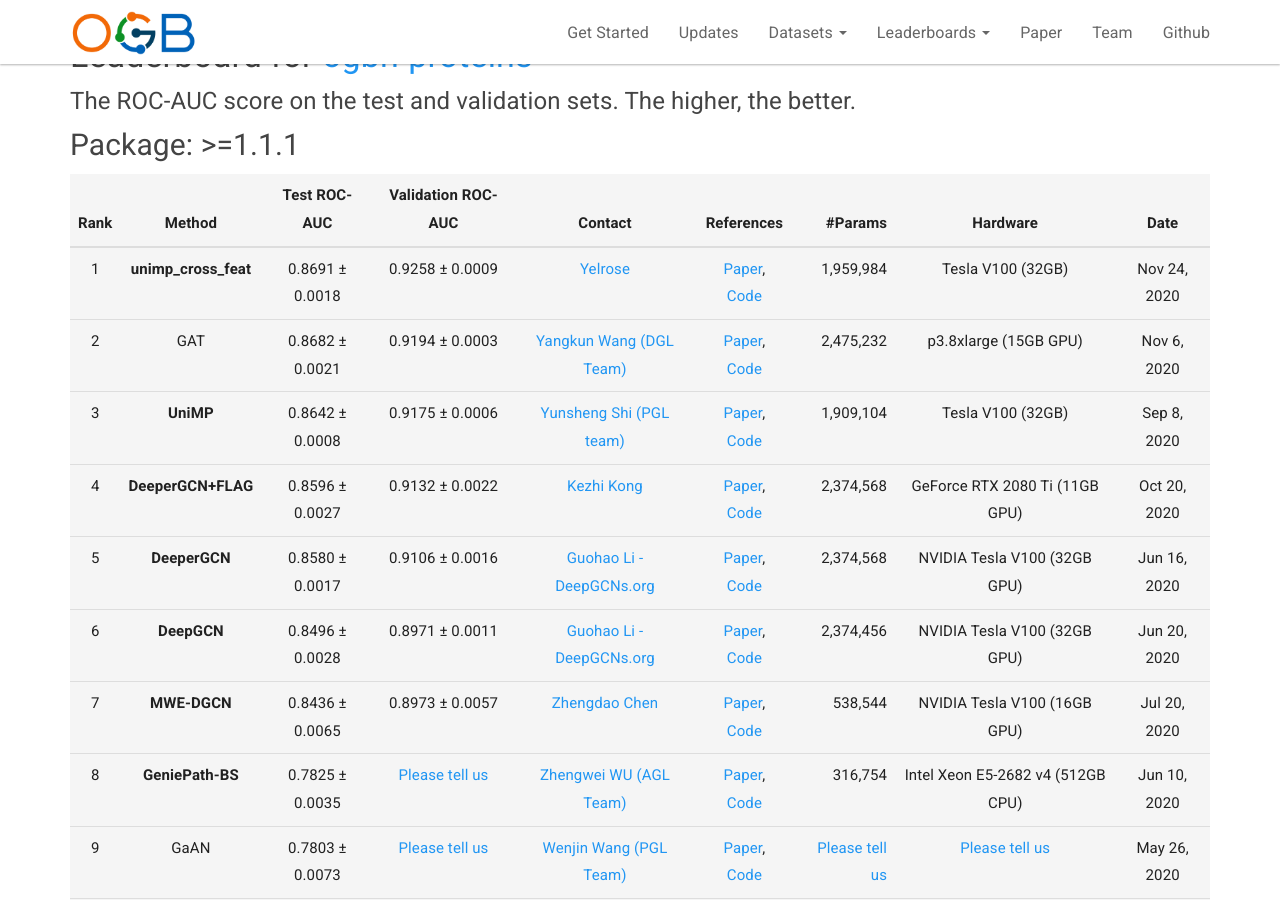
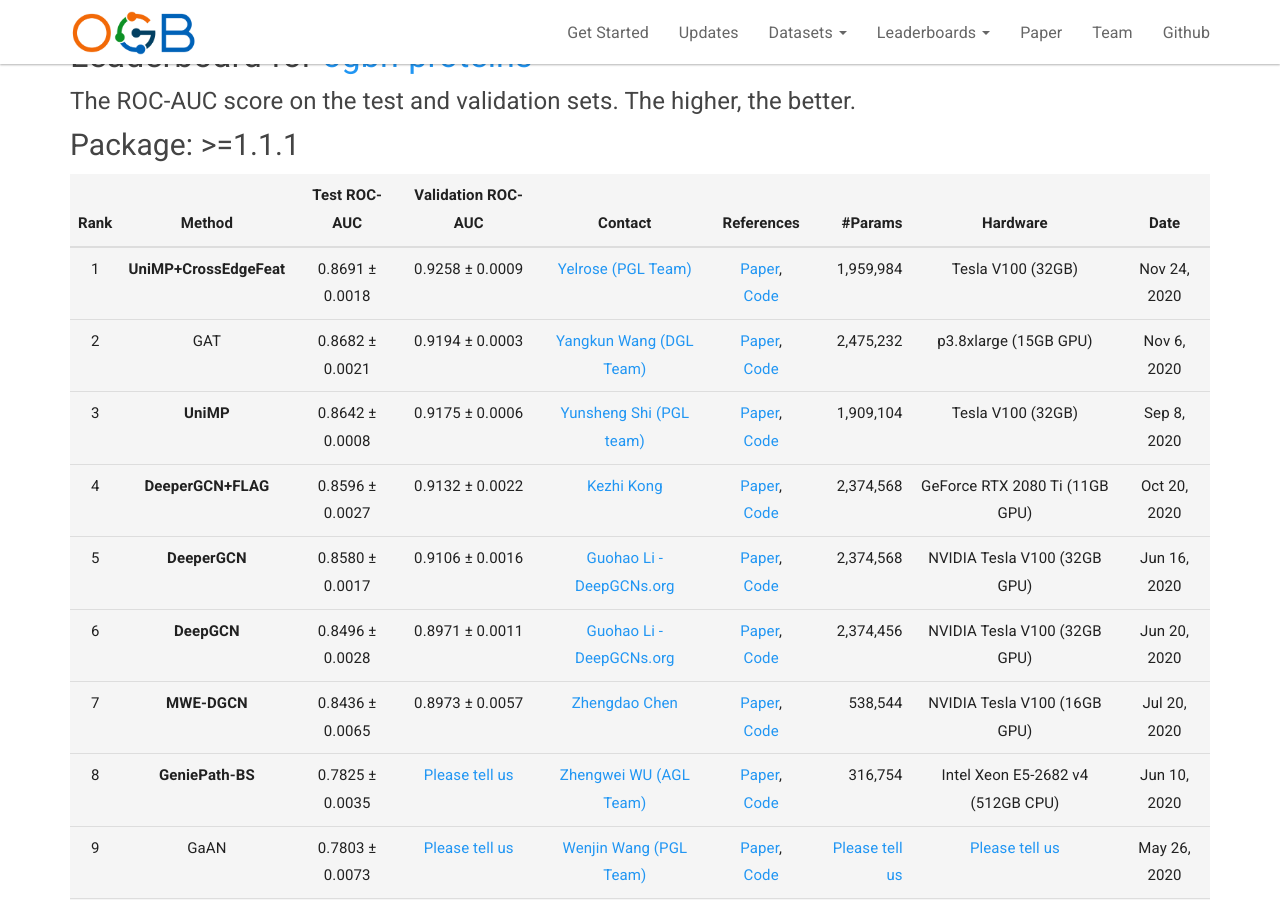
Before and after one commit to snap-stanford/ogb-web, a Jekyll site: the page built from _docs/leaderboard/leader_nodeprop.md, in a window 1280 px wide and 900 px high, scrolled down 2488 px. Built offline with Jekyll 4.4.1, drawn with Linux system fonts in a browser that asks for light colours.

Commit message:
updateleaderboard

```diff
--- a/_docs/leaderboard/leader_nodeprop.md
+++ b/_docs/leaderboard/leader_nodeprop.md
@@ -63,7 +63,7 @@ The **bold** method name indicates that the implementation is **official** (by t
 
 | Rank  | Method | Test ROC-AUC | Validation ROC-AUC | Contact | References | #Params | Hardware | Date
 |:----:|:-----:|:------:|:-----:|:-----:|:-----:|-----:|:-----:|:-----:|
-|  1  |  **unimp_cross_feat**  | 0.8691 ± 0.0018   | 0.9258 ± 0.0009 |[Yelrose](mailto:huangzhengjie@baidu.com) | [Paper](https://arxiv.org/pdf/2009.03509.pdf), [Code](https://github.com/PaddlePaddle/PGL/tree/main/ogb_examples/nodeproppred/ogbn-proteins/unimp_cross_feat) | 1,959,984 | Tesla V100 (32GB) | Nov 24, 2020 |
+|  1  |  **UniMP+CrossEdgeFeat**  | 0.8691 ± 0.0018   | 0.9258 ± 0.0009 |[Yelrose (PGL Team)](mailto:huangzhengjie@baidu.com) | [Paper](https://arxiv.org/pdf/2009.03509.pdf), [Code](https://github.com/PaddlePaddle/PGL/tree/main/ogb_examples/nodeproppred/ogbn-proteins/unimp_cross_feat) | 1,959,984 | Tesla V100 (32GB) | Nov 24, 2020 |
 |  2  |  GAT  | 0.8682 ± 0.0021   | 0.9194 ± 0.0003 | [Yangkun Wang (DGL Team)](mailto:espylapiza@gmail.com) | [Paper](https://arxiv.org/abs/1710.10903), [Code](https://github.com/Espylapiza/dgl/tree/master/examples/pytorch/ogb/ogbn-proteins) | 2,475,232 | p3.8xlarge (15GB GPU) | Nov 6, 2020 |
 |  3  |  **UniMP**  | 0.8642 ± 0.0008   | 0.9175 ± 0.0006 |[Yunsheng Shi (PGL team)](mailto:shiyunsheng01@baidu.com) | [Paper](https://arxiv.org/pdf/2009.03509.pdf), [Code](https://github.com/PaddlePaddle/PGL/tree/main/ogb_examples/nodeproppred/unimp) | 1,909,104 | Tesla V100 (32GB) | Sep 8, 2020 |
 |  4  |  **DeeperGCN+FLAG**  | 0.8596 ± 0.0027   | 0.9132 ± 0.0022 |[Kezhi Kong](mailto:kong@cs.umd.edu) | [Paper](https://arxiv.org/abs/2010.09891), [Code](https://github.com/devnkong/FLAG) | 2,374,568 | GeForce RTX 2080 Ti (11GB GPU) | Oct 20, 2020 |
```
